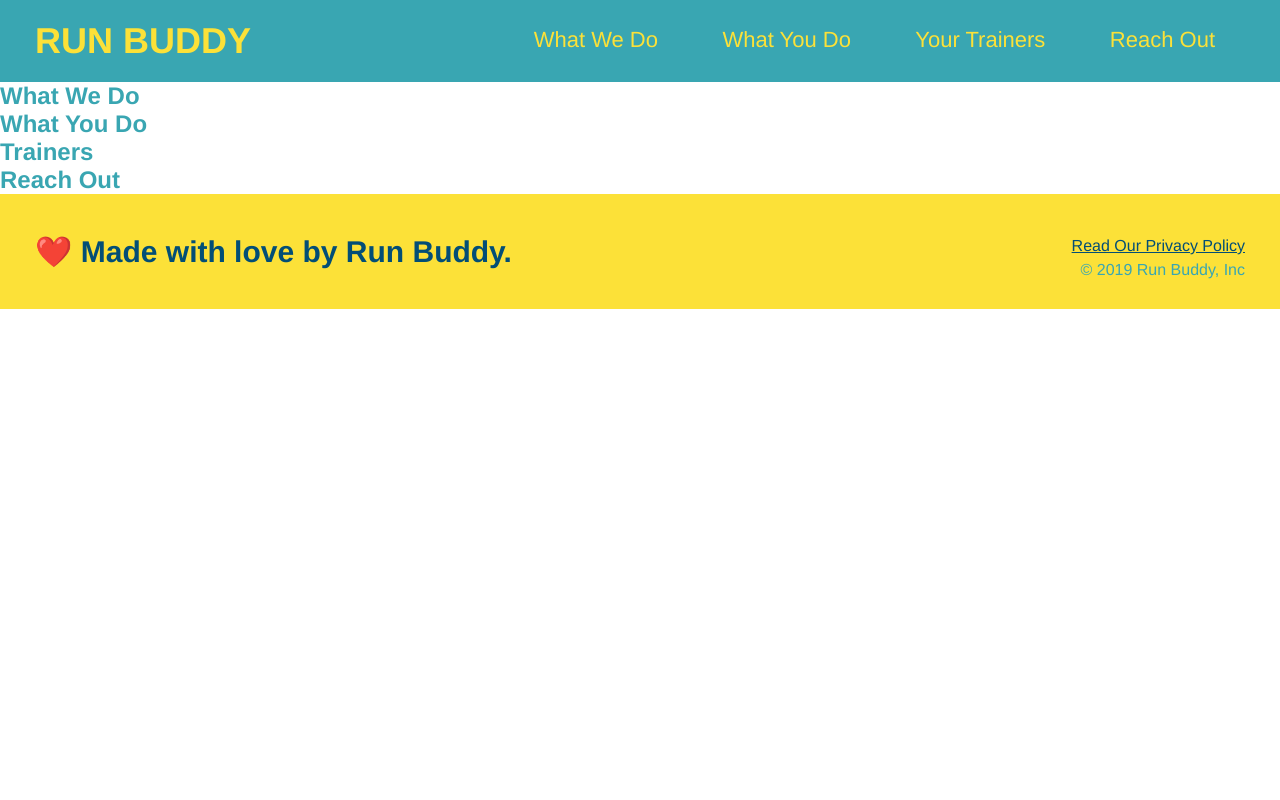
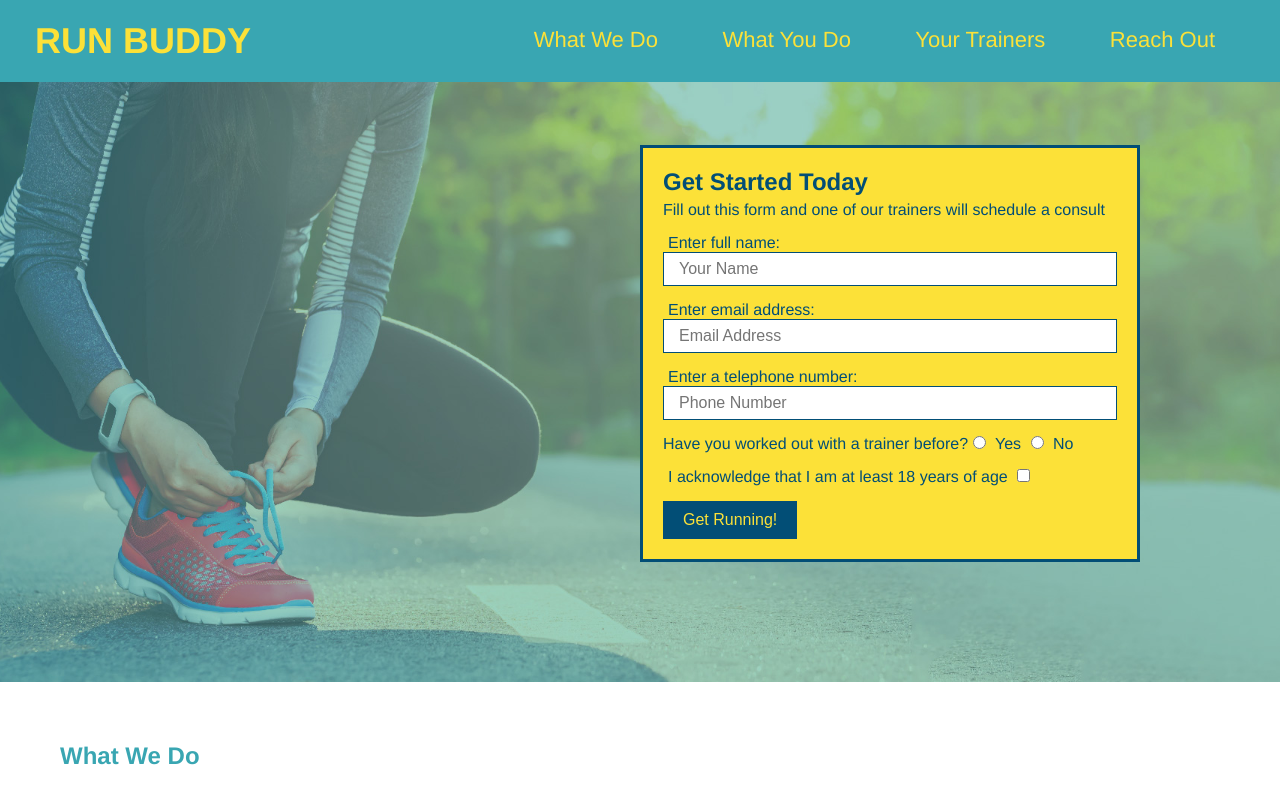
Before and after one commit to Deiondrae/run-buddy, a plain HTML site: page index.html in a window 1280 px wide. Shown: the top 800 px of the page. Drawn offline with Linux system fonts and the light colour scheme.

Commit message:
Hero form complete

```diff
--- a/assets/css/style.css
+++ b/assets/css/style.css
@@ -53,3 +53,53 @@ footer div {
 footer a {
     color: #024e76
 }
+section {
+    padding:60px;
+}
+/*Hero Style Start */
+.hero {
+    background-image: url(../images/Hero.jpg);
+    height: 600px;
+    background-size: cover;
+    background-position: center;
+    position: relative;
+}
+.hero-form {
+    background-color:#fce138 ;
+    padding: 20px;
+    width: 500px;
+    color: #024e76;
+    border-style: solid;
+    border-width: 3px;
+    border-color:#024e76;
+    position: absolute;
+    bottom: 120px;
+    right: 140px;
+}
+.hero-form h3{
+    font-size: 24px;
+    margin: 0;
+}
+.hero-form p {
+    margin: 5px 0 15px 0;
+}
+.form-input {
+    border: 1px solid #024e76;
+    display: block;
+    padding: 7px 15px;
+    font-size: 16px;
+    color: #024e76;
+    width: 100%;
+    margin-bottom: 15px;
+}
+.hero-form label {
+    margin: 0 5px;
+}
+.hero-form button {
+    color:#fce138;
+    background-color: #024e76;
+    border: none;
+    padding: 10px 20px;
+    font-size: 16px;
+}
+/* Hero Style End */
--- a/index.html
+++ b/index.html
@@ -37,7 +37,36 @@
     </header>
 
     <!--hero/jumbotron-->
-    <section>
+    <section class="hero">
+        <div class="hero-form">
+            <h3>Get Started Today</h3>
+            <p>Fill out this form and one of our trainers will schedule a consult</p>
+        <!--Form Element-->
+            <form>
+             <label for="name">Enter full name:</label>
+             <input type="text" placeholder="Your Name" name="name" id="name" class="form-input"/>
+             <label for="email">Enter email address:</label>
+                <input type="email" placeholder="Email Address" name="email" id="email" class="form-input"/>
+                <label for="phone">Enter a telephone number:</label>
+                <input type="tel" placeholder="Phone Number" name="phone" id="phone" class="form-input" />
+                <p>
+                 Have you worked out with a trainer before?
+                 <input type="radio" name="trainer-confirm" id="trainer-yes" />
+                 <label for="trainer-yes">Yes</label>
+                    <input type="radio" name="trainer-confirm" id="trainer-no" />
+                    <label for="trainer-no">No</label>
+                </p>
+                <p>
+                    <label for="checkbox">
+                     I acknowledge that I am at least 18 years of age
+                    </label>
+                 <input type="checkbox" name="age-confirm" id="checkbox">
+                </p>
+                <button type="submit">
+                 Get Running!
+                </button>
+            </form>
+        </div>
     </section>
 
     <!--"What we do" section-->
```
Also changed, not shown: assets/images/Hero.jpg (added).
